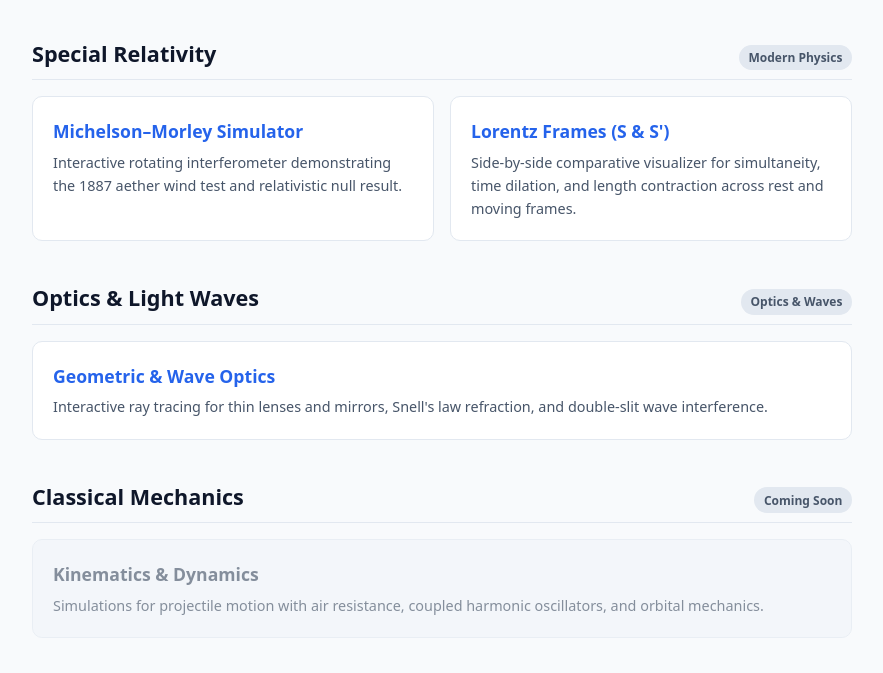
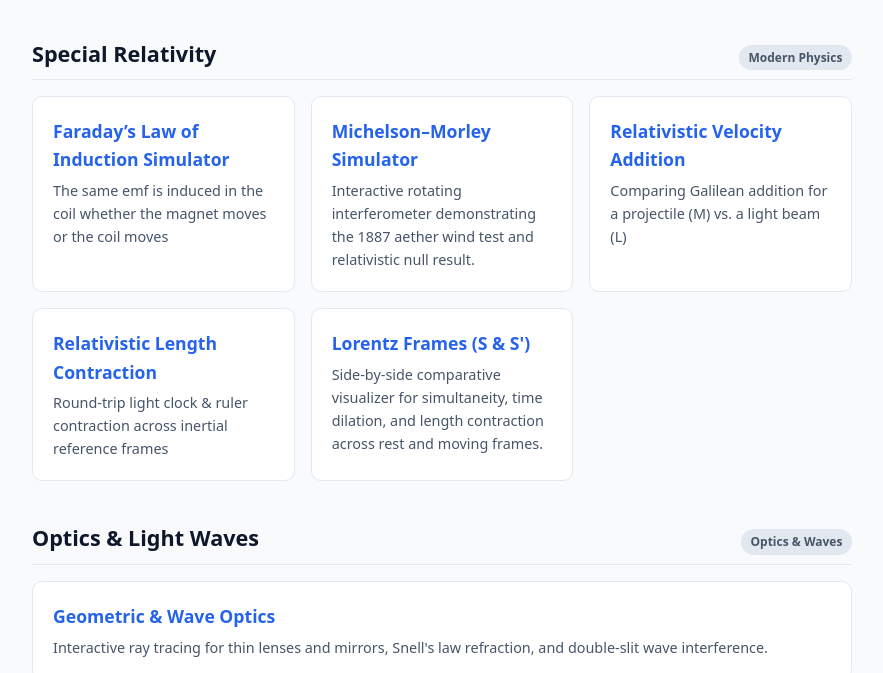
Before and after one commit to lyly2026/cp, a plain HTML site: page index.html in a window 1280 px wide. Shown: the part 146-819 px from the top of the page, without its empty margins (198-1081 px from the left). Drawn offline with Linux system fonts and the light colour scheme.

Commit message:
Add new physics simulator links to index.html
Added links to simulators for Faraday's Law, Relativistic Velocity Addition, and Length Contraction.

```diff
--- a/index.html
+++ b/index.html
@@ -144,9 +144,24 @@
       </div>
       <div class="link-grid">
 
+        <a href="faraday_law_relative_motion.html" class="card">
+          <h3>Faraday’s Law of Induction Simulator</h3>
+          <p>The same emf is induced in the coil whether the magnet moves or the coil moves</p>
+        </a>
+
         <a href="michelson_morley_simulator.html" class="card">
           <h3>Michelson–Morley Simulator</h3>
           <p>Interactive rotating interferometer demonstrating the 1887 aether wind test and relativistic null result.</p>
+        </a>
+
+        <a href="relativistic_velocity_addition.html" class="card">
+          <h3>Relativistic Velocity Addition</h3>
+          <p>Comparing Galilean addition for a projectile (M) vs. a light beam (L)</p>
+        </a>
+
+        <a href="mavis_stanley_length_contraction.html" class="card">
+          <h3>Relativistic Length Contraction</h3>
+          <p>Round-trip light clock & ruler contraction across inertial reference frames</p>
         </a>
 
         <a href="special_relativity.html" class="card">
```
